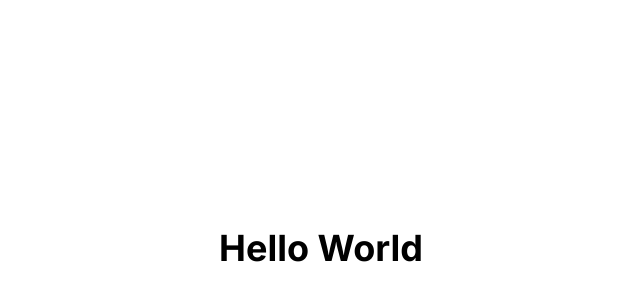
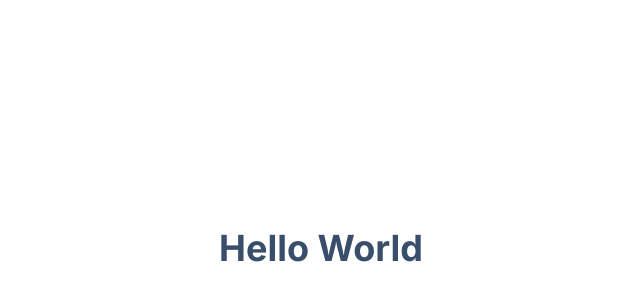
Before and after one commit to yuvalysh0/portfolio, a Next.js app: page / in a window 1280 px wide. Shown: the part 152-452 px from the top of the page, without its empty margins (319-959 px from the left). Built offline with nearby package versions, Linux system fonts and the light colour scheme.

Commit message:
added daisyui

```diff
--- a/tailwind.config.ts
+++ b/tailwind.config.ts
@@ -10,6 +10,11 @@ const config: Config = {
     extend: {
     },
   },
-  plugins: [],
+  plugins: [
+    require('daisyui'),
+  ],
+  daisyui: {
+    themes: ["winter"],
+  },
 };
 export default config;
```
Also changed, not shown: package.json (+6 -5 lines), 1 other file (tests, documents, lock files or other folders).
